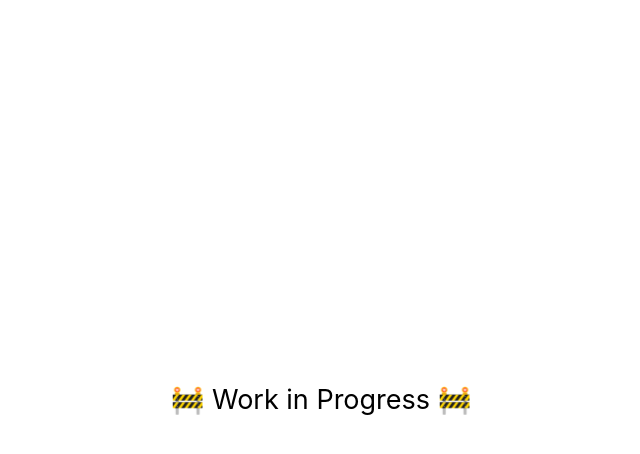
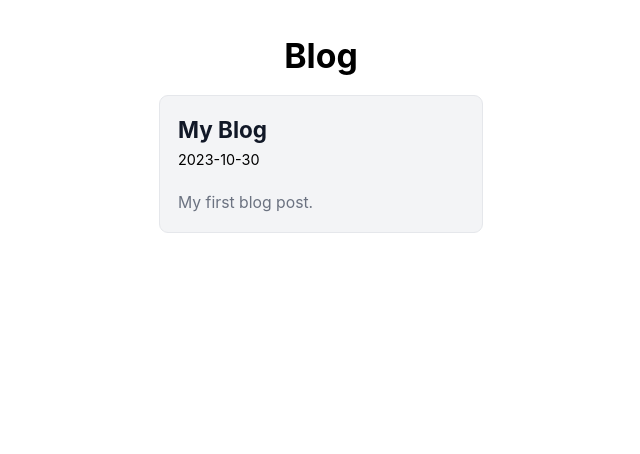
Before and after one commit to JohnScolaro/personal-website, a Next.js app: page /blog in a window 1280 px wide. Shown: the top 454 px of the page, without its empty margins (319-959 px from the left). Built offline with nearby package versions, Linux system fonts and the light colour scheme.

Commit message:
The start of a blog

```diff
--- /dev/null
+++ b/app/blog/[id]/markdownStyles.module.css
@@ -0,0 +1,5 @@
+#htmlcontent > h1 {
+    font-size: 30px;
+    background: #19bd42;
+    color: #07641f;
+  }
--- /dev/null
+++ b/app/blog/[id]/page.tsx
@@ -0,0 +1,29 @@
+import Date from "../../../components/date";
+import { getPostData } from "../../../lib/posts";
+import style from "./markdownStyles.module.css";
+
+export default async function Post({ params }) {
+  const postData = await getPostData(params.id);
+  console.log(style);
+
+  return (
+    <>
+      <article
+        className="flex flex-col items-center mx-auto md:mt-10 mb-auto max-w-4xl p-4"
+        style={style}
+      >
+        <h1 className="text-center text-2xl md:text-3xl font-bold">
+          {postData.title}
+        </h1>
+        <div>
+          <Date dateString={postData.date} />
+        </div>
+        <div
+          className="mt-4"
+          style={style}
+          dangerouslySetInnerHTML={{ __html: postData.contentHtml }}
+        />
+      </article>
+    </>
+  );
+}
--- a/app/blog/page.tsx
+++ b/app/blog/page.tsx
@@ -1,15 +1,30 @@
-import type { Metadata } from "next";
-
-export const metadata: Metadata = {
-  description: "John Scolaro's Blog",
-};
+import Link from "next/link";
+import Date from "../../components/date";
+import { getSortedPostsData } from "../../lib/posts";
+import Card from "../../components/card";
 
 export default function Page() {
+  const allPostsData = getSortedPostsData();
+
   return (
-    <div className="h-screen flex flex-col justify-center">
-      <div className="flex flex-row justify-center text-2xl">
-        🚧 Work in Progress 🚧
-      </div>
-    </div>
+    <>
+      <section>
+        <div className="max-w-6xl p-4 m-auto">
+          <div className="mt-2 md:mt-4 font-bold text-3xl text-center">
+            Blog
+          </div>
+          <div className="flex flex-col items-center mt-4">
+            {allPostsData.map(({ id, date, title, description }) => (
+              <Card
+                title={title}
+                description={description}
+                link={`/blog/${id}`}
+                date={date}
+              ></Card>
+            ))}
+          </div>
+        </div>
+      </section>
+    </>
   );
 }
--- a/app/posts/[id]/page.tsx
+++ /dev/null
@@ -1,19 +0,0 @@
-import Head from 'next/head';
-import Date from '../../../components/date';
-import { getPostData } from '../../../lib/posts';
-
-export default async function Post({params}) {
-  const postData = await getPostData(params.id);
-
-  return (<>
-      <Head>
-      </Head>
-      <article>
-        <h1>{postData.title}</h1>
-        <div>
-          <Date dateString={postData.date} />
-        </div>
-        <div dangerouslySetInnerHTML={{ __html: postData.contentHtml }} />
-      </article>
-  </>);
-}
--- a/app/posts/page.tsx
+++ /dev/null
@@ -1,27 +0,0 @@
-import Link from 'next/link';
-import Date from '../../components/date';
-import { getSortedPostsData } from '../../lib/posts';
-
-export default function Page() {
-  const allPostsData = getSortedPostsData();
-
-
-    return (
-    <>
-    <section>
-    <h2>Blog</h2>
-    <ul>
-      {allPostsData.map(({ id, date, title }) => (
-        <li key={id}>
-          <Link href={`/posts/${id}`}>{title}</Link>
-          <br />
-          <small>
-            <Date dateString={date} />
-          </small>
-        </li>
-      ))}
-    </ul>
-  </section>
-  </>
-  )
-}
--- a/app/sketch-rank/results/page.tsx
+++ b/app/sketch-rank/results/page.tsx
@@ -1,11 +1,15 @@
 import ResultsTable from "./resultsTable";
 import StatsParagraph from "./statsParagraph";
+import Link from "next/link";
 
 export default function Page() {
   return (
     <div className="max-w-6xl p-4 m-auto">
       <div className="mt-2 md:mt-4 font-bold text-3xl text-center">Results</div>
       <div className="flex flex-col gap-4 items-center mt-4">
+        <Link href={"/sketch-rank"} className="hyperlink">
+          Take me back to the fun!
+        </Link>
         <StatsParagraph />
         <ResultsTable />
       </div>
--- a/components/card.tsx
+++ b/components/card.tsx
@@ -4,10 +4,12 @@ export default function Card({
   title,
   description,
   link,
+  date,
 }: {
   title: string;
   description: string;
   link: string;
+  date?: string;
 }) {
   return (
     <>
@@ -15,7 +17,8 @@ export default function Card({
         href={link}
         className="p-2 sm:p-4 relative block overflow-hidden rounded-lg border border-gray-200 bg-gray-100 hover:bg-gray-200 hover:border-gray-300 w-72"
       >
-        <h3 className="text-lg font-bold text-gray-900 sm:text-xl">{title}</h3>
+        <h1 className="text-lg font-bold text-gray-900 sm:text-xl">{title}</h1>
+        <small>{date}</small>
         <div className="mt-2 md:mt-4">
           <p className="max-w-[40ch] text-sm text-gray-500">{description}</p>
         </div>
--- a/components/date.tsx
+++ b/components/date.tsx
@@ -1,6 +1,10 @@
-import { parseISO, format } from 'date-fns';
+import { parseISO, format } from "date-fns";
 
 export default function Date({ dateString }) {
   const date = parseISO(dateString);
-  return <time dateTime={dateString}>{format(date, 'LLLL d, yyyy')}</time>;
+  return (
+    <time className="text-sm text-gray-500" dateTime={dateString}>
+      {format(date, "LLLL d, yyyy")}
+    </time>
+  );
 }
--- a/lib/posts.ts
+++ b/lib/posts.ts
@@ -25,6 +25,7 @@ export function getSortedPostsData() {
       id: id,
       date: matterResult.data.date,
       title: matterResult.data.title,
+      description: matterResult.data.description
     };
   });
   // Sort posts by date
--- /dev/null
+++ b/posts/first-post.md
@@ -0,0 +1,11 @@
+---
+title: "My Blog"
+description: "My first blog post."
+date: "2023-10-30"
+---
+
+# a
+
+I have been having lots of fun learning about Next.js recently. The first tutorial I encountered was from the team behind Next.js, and it runs the beginner through the creation of a basic blogging website, highlighting the features and design choices of the framework along the way.
+
+Since I've also been spending a lot of time on hackernews recently, and it seems like everyone and their dog has a blog (with far too much care, thought, and discussion having gone into the specific tech stack used to serve said blog) that I figured I'd host this too. I intend to fairly infrequently write about tech things I've been working on, and problems I run into so that if someone stumbles into one of my posts from Google, maybe it saves them a little bit of time.
```
Also changed, not shown: posts/first_post.md (deleted, +0 -6 lines).
